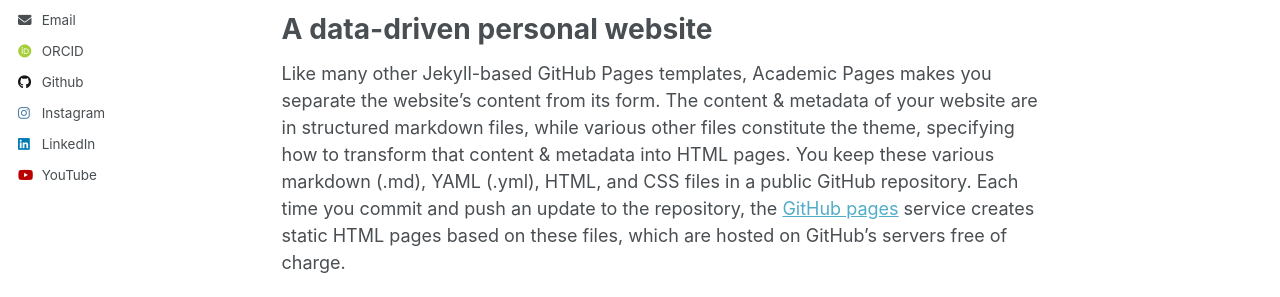
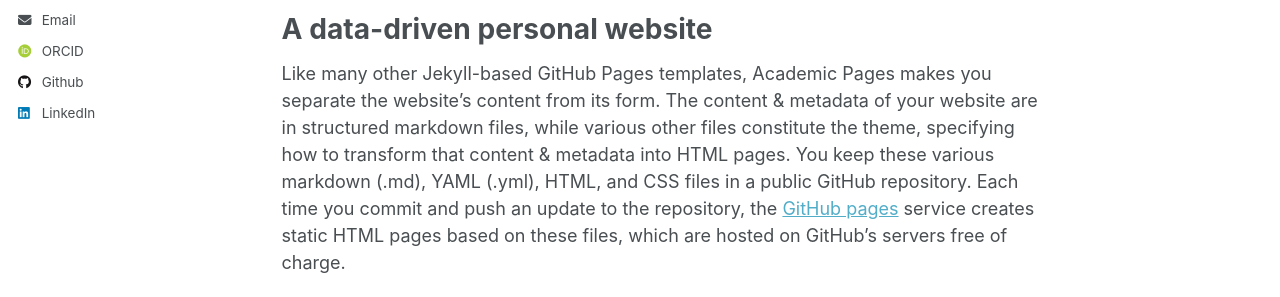
Before and after one commit to eliasfoisner/eliasfoisner.github.io, a Jekyll site: the page built from _pages/about.md, in a window 1280 px wide. Shown: the part 429-726 px from the top of the page. Built offline with Jekyll 4.4.1, drawn with Linux system fonts in a browser that asks for light colours; some web fonts are replaced.

Commit message:
Update _config.yml

```diff
--- a/_config.yml
+++ b/_config.yml
@@ -55,7 +55,7 @@ author:
   goodreads        : # Username
   google_plus      : # Username
   keybase          : # Username
-  instagram        : "elias.foisner"
+  instagram        : #"elias.foisner"
   lastfm           : # Username
   linkedin         : "eliasfoisner"
   mastodon         : # URL
@@ -70,7 +70,7 @@ author:
   weibo            : # Username
   wikipedia        : # Username
   xing             : # Username
-  youtube          : "@eliasfoisner"
+  youtube          : #"@eliasfoisner"
   zhihu            : # URL
 
 # Publication Category - The following the list of publication categories and their headings
```
